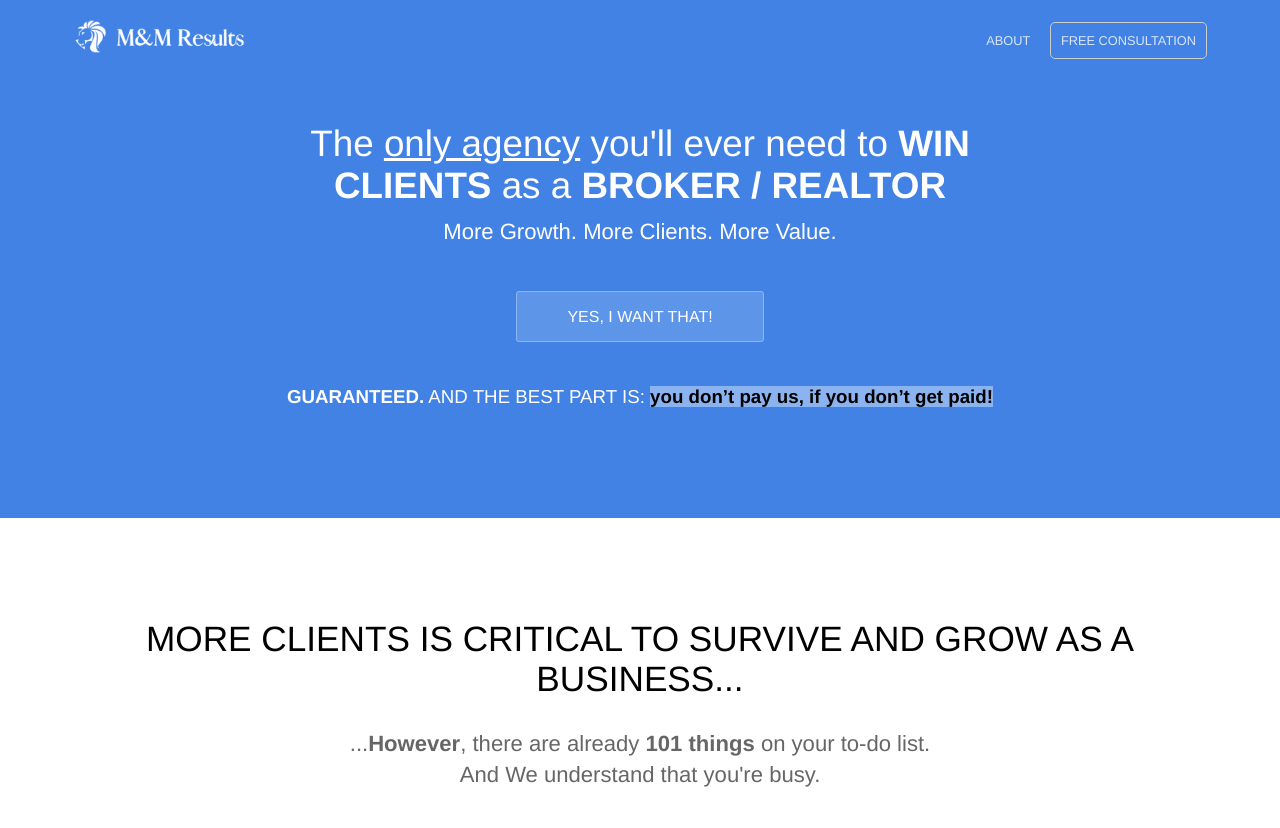
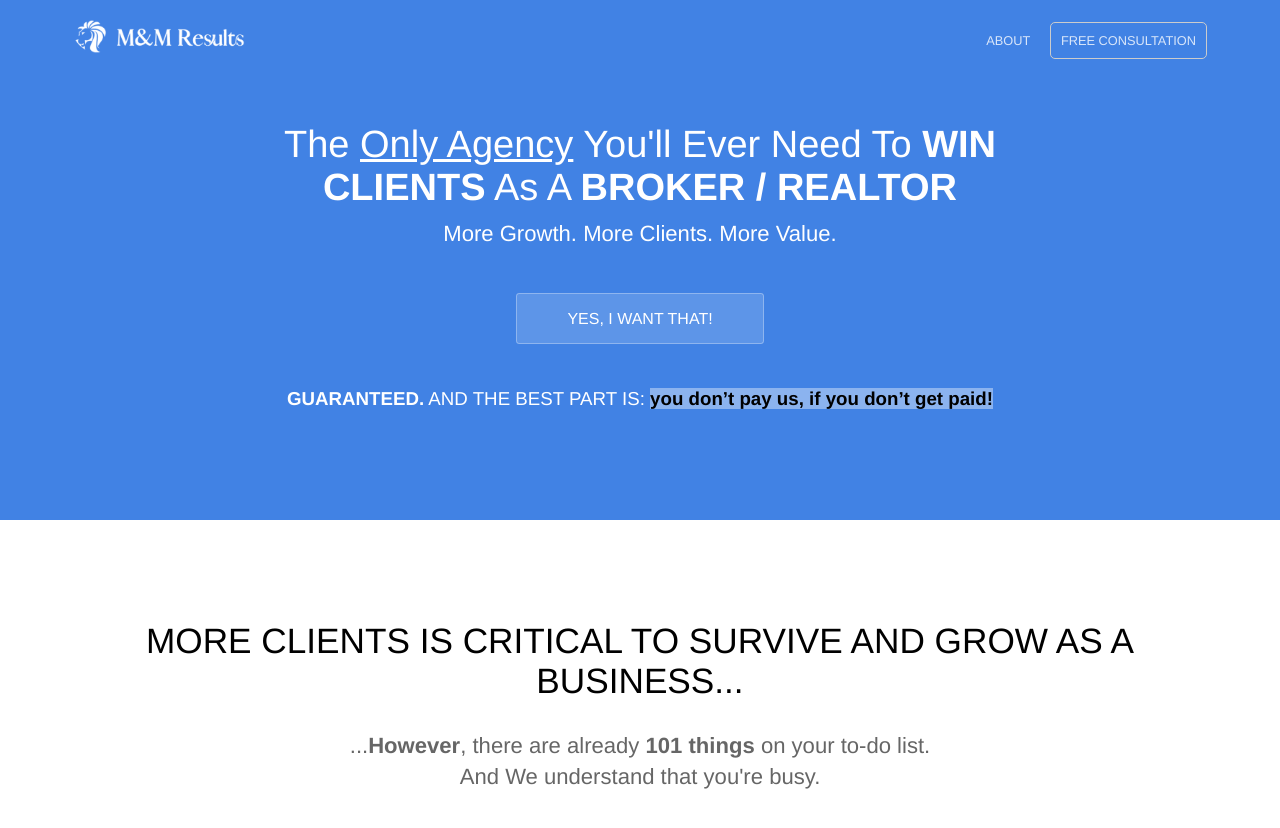
Before and after one commit to Huntinex/MMResults, a Jekyll site: the page built from index.html, in a window 1280 px wide and 900 px high. Shown: the top 828 px of the window. Built offline with Jekyll 4.4.1, drawn with Linux system fonts in a browser that asks for light colours.

Commit message:
Update index.html

```diff
--- a/index.html
+++ b/index.html
@@ -4,7 +4,8 @@ description: More Growth. More Clients. More Value.
 ---
 <section class="hero">
 	<div class="text-container">
-		<h1 class="editable">The <u>only agency</u> you'll ever need to <b>WIN CLIENTS</b> as a <strong>BROKER / REALTOR</strong></h1>
+
+		<h1 style="font-size: 38px;" class="editable">The <u>Only Agency</u> You'll Ever Need To <b>WIN CLIENTS</b> As A <strong>BROKER / REALTOR</strong></h1>
 		<small></small>
 		<p class="subtext editable">More Growth. More Clients. More Value.</p>
 		<div class="cta button alt"><a href="#call">YES, I WANT THAT!</a></div>
```
